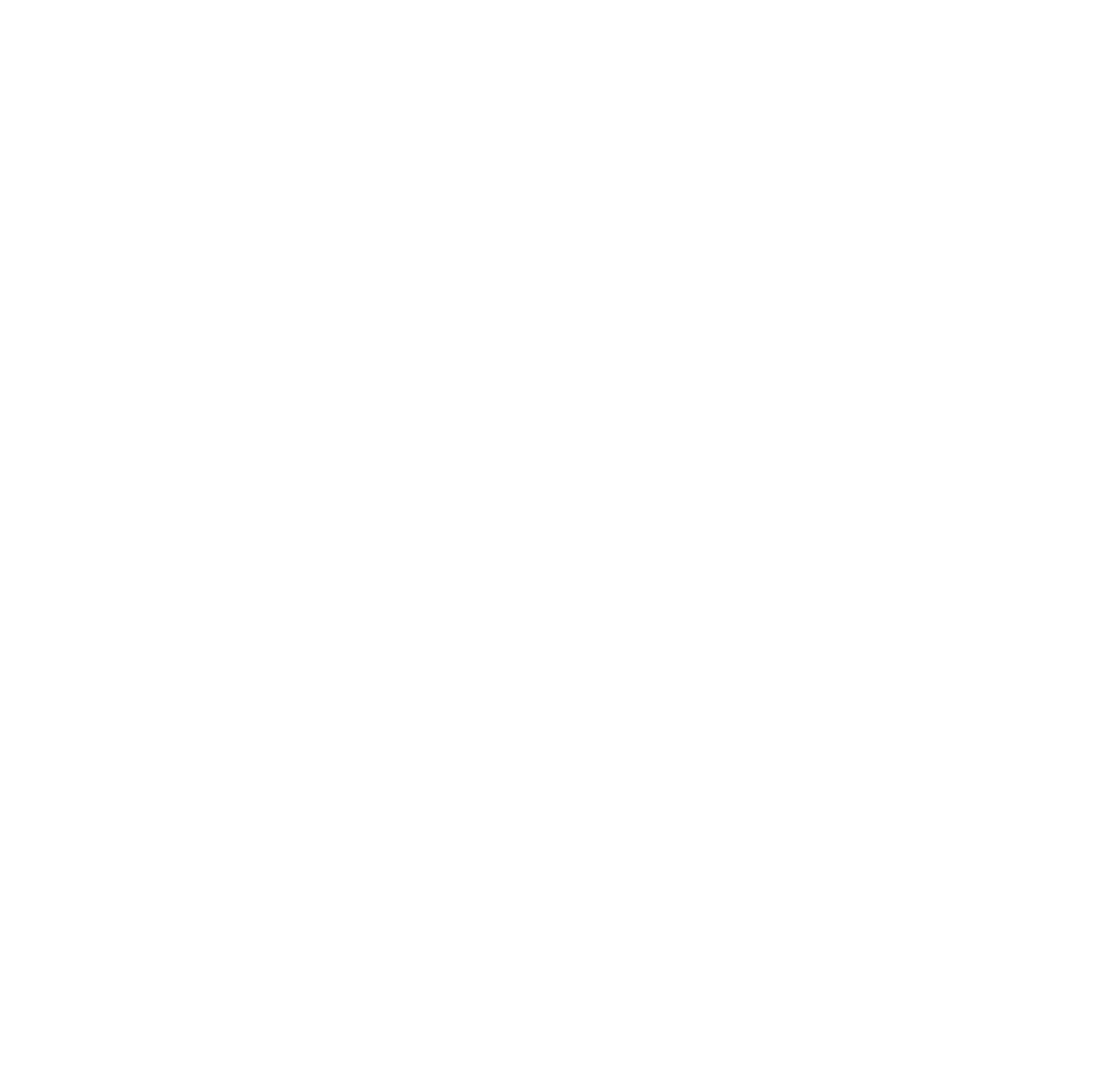
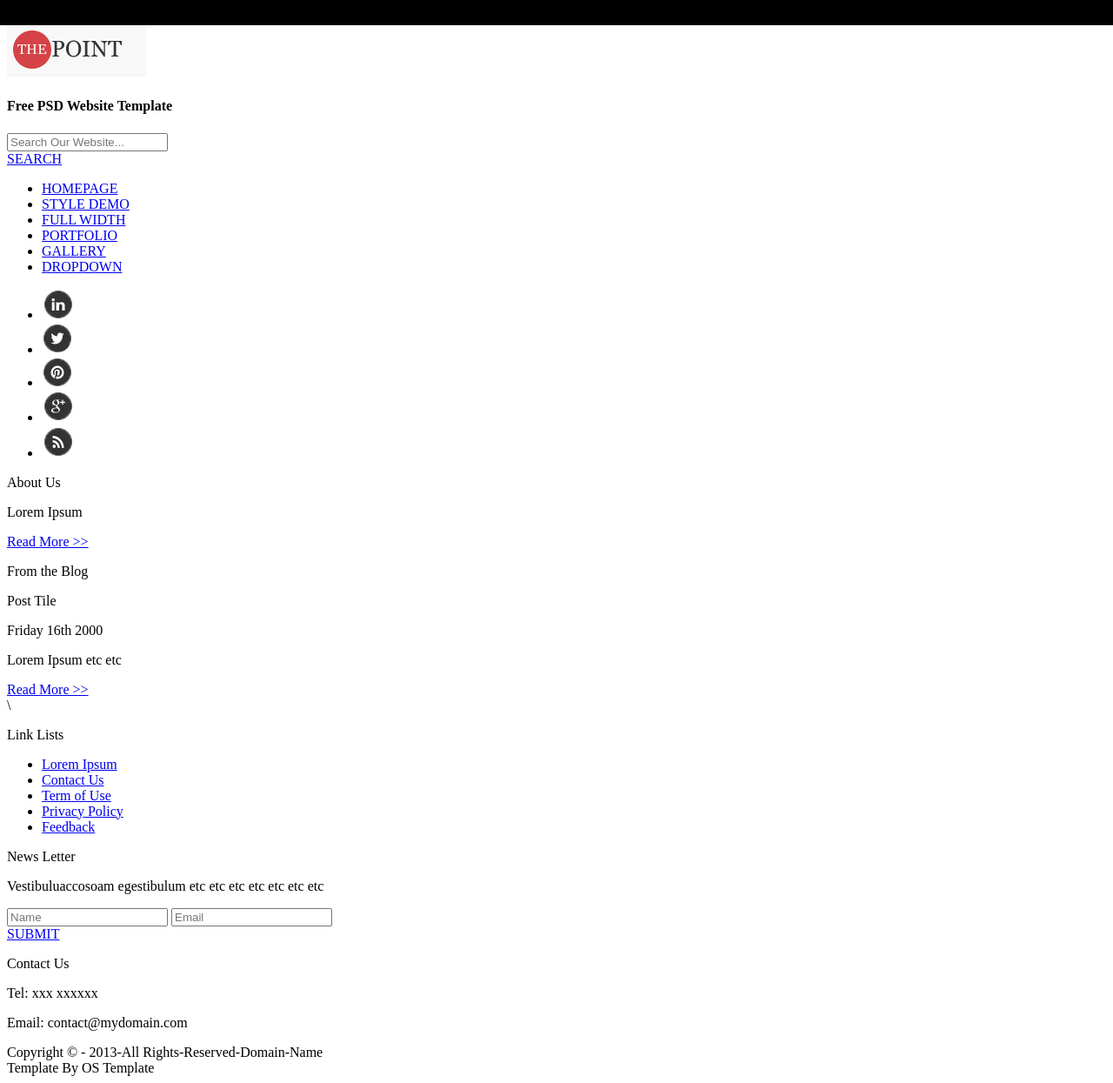
Before and after one commit to evaaapradhan/design-final-project, a plain HTML site: page index.html in a window 1280 px wide. Shown: the whole page at 87% size. Before the commit the page ends 800 px from the top, so only its background shows below. Drawn offline with Linux system fonts and the light colour scheme; files that its build step writes are made by us from their sources.

Commit message:
mster branch: html

```diff
--- /dev/null
+++ b/css/layout.css
@@ -0,0 +1,5 @@
+.top-border{
+    position: relative;
+	padding: 16px 20px 15px 0px;
+    margin: -10px -30px 0px -10px ;
+}
--- /dev/null
+++ b/css/style.css
@@ -0,0 +1,4 @@
+.top-border{
+    background-color: black;
+    width: 100%;
+}
--- a/index.html
+++ b/index.html
@@ -12,8 +12,112 @@
 <body>
     <div class="mainpage">
         <div class="header">
+            <!-- header part start -->
+         <div class="top-border">
+           </div>
+           <div class="header-middle-overflow">
+            <div class="logo-wrapper">
+                <img src="images/thepointlogo.png" alt="Logo">
+            </div>
+            <div class="text">
+                <h4>Free PSD Website Template</h4>
+            </div>
 
+            <div class="search-wrapper">
+                <form>
+                    <div class="search-input">
+                        <input type="text" placeholder="Search Our Website...">
+                     <div class="searchbutton">
+                        <a href="#">SEARCH</a>
+                        </div>
+                    </div>
+                </form>
+            </div>
+           </div>
+           <!-- upper header close, bottom header start -->
+			<div class="header-bottom-overflow">
+				<div class="container">
+					<div class="header-bottom-container  clearfix">
+						<div class="user-options">
+							<ul>
+								<li><a href="#">HOMEPAGE</a></li>
+								<li><a href="#">STYLE DEMO</a></li>
+								<li><a href="#">FULL WIDTH</a></li>
+								<li><a href="#">PORTFOLIO</a></li>
+                                <li><a href="#">GALLERY</a></li>
+                                <li><a href="#">DROPDOWN</a></li>
+							</ul>
+						</div>
+
+						<div class="user-notification">
+							<ul>
+								<li><img src="images/IN.png"></li>
+                                <li><img src="images/twitter.png"></li>
+                                <li><img src="images/pinterest.png"></li>
+                                <li><img src="images/googleplus.png"></li>
+                                <li><img src="images/wifiblack.png"></li>
+							</ul>
+						</div>
+
+					</div>
+				</div>
+			</div>
+            <!-- bottom header close -->
         </div>
+        <!-- footer -->
+        <div class="footer-wrapper"><!--footer part-->
+			<div class="container">
+				<div class="footer-container clearfix">
+                    <div class="blog">
+                        <div class="blog1">
+                         <p>About Us</p>
+                         <p>Lorem Ipsum </p>
+                         <a href="#">Read More >> </a>
+                        </div>
+                        <div class="blog2">
+                            <p>From the Blog</p>
+                            <p>Post Tile</p>
+                            <p>Friday 16th 2000</p>
+                            <p>Lorem Ipsum etc etc </p>
+                            <a href="#">Read More >> </a>
+                        </div>
+                    </div>
+					<div class="footer-nav">\
+                        <p>Link Lists</p>
+						<ul>
+							<li><a href="#">Lorem Ipsum</a></li>
+							<li><a href="#">Contact Us</a></li>
+							<li><a href="#">Term of Use</a></li>
+							<li><a href="#">Privacy Policy</a></li>
+							<li><a href="#">Feedback</a></li>
+						</ul>
+					</div>
+                    <div class="footer-form">
+                        <p>News Letter</p>
+                        <p>Vestibuluaccosoam egestibulum etc etc etc etc etc etc etc  </p>
+
+                   </div>
+                   <div class="footer-form">
+                      <form>
+                        <div class="search-input">
+                            <input type="text" placeholder="Name">
+                            <input type="text" placeholder="Email">
+                          <div class="searchbutton">
+                            <a href="#">SUBMIT</a>
+                          </div>
+                        </div>
+                     </form>
+                   </div>
+                   <div class="contact">
+                       <p>Contact Us</p>
+                       <p>Tel: xxx xxxxxx</p>
+                       <p>Email: contact@mydomain.com</p>
+                   </div>
+					<div class="copyright">Copyright &copy; - 2013-All Rights-Reserved-Domain-Name </div>
+                    <div class="footer-text">Template By OS Template</div>
+				</div>
+			</div>
+		</div>
     </div>
 </body>
 </html>
```
Also changed, not shown: css/reset.css (added), images/IN.png (added), images/googleplus.png (added), images/pinterest.png (added), images/thepointlogo.png (added), images/twitter.png (added), images/wifi.png (added), images/wifiblack.png (added), reset.css (deleted), style.css (deleted).
